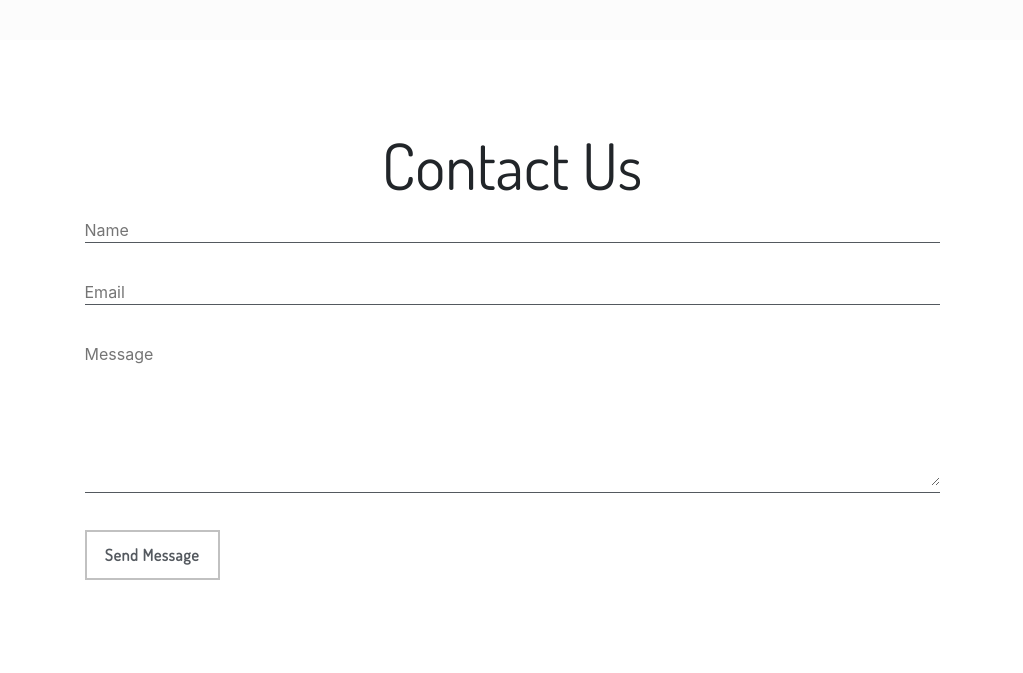
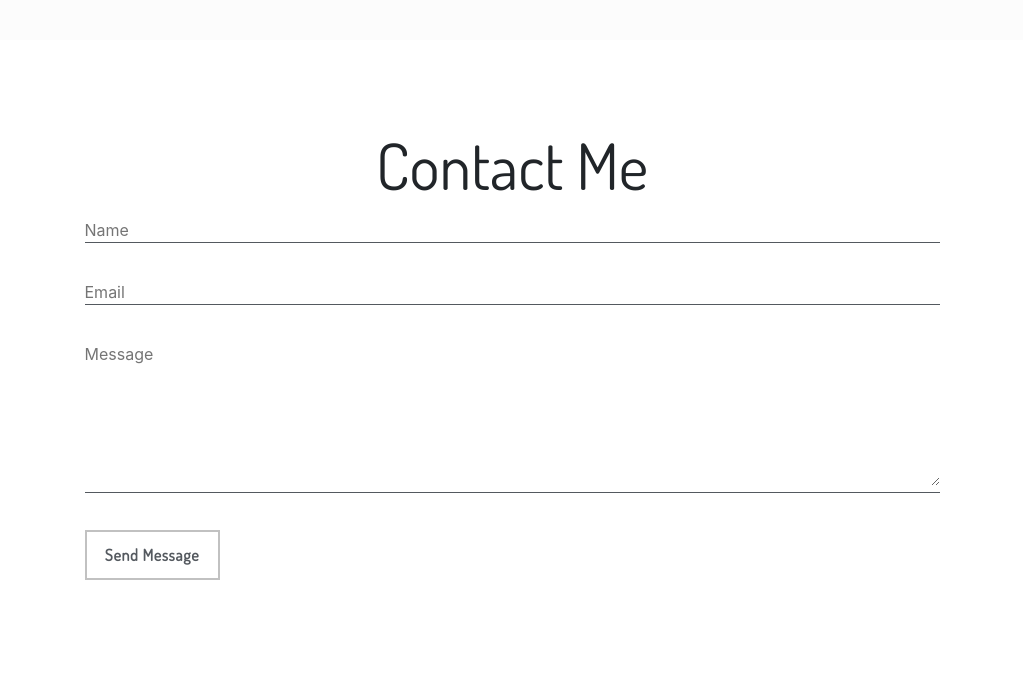
Before and after one commit to joshuastewart-durban/portfolio, a Gatsby site: page / in a window 1280 px wide. Shown: the part 960-1633 px from the top of the page, without its empty margins (128-1151 px from the left). Built offline with nearby package versions, Linux system fonts and the light colour scheme; Gatsby itself is replaced by a stand-in of ours.

Commit message:
Contact me text

```diff
--- a/src/pages/index.js
+++ b/src/pages/index.js
@@ -60,7 +60,7 @@ const IndexPage = () => (
     <Container>
       <Row>
         <Col className="contact-us">
-          <h2 className="text-center">Contact us</h2>
+          <h2 className="text-center">Contact Me</h2>
           <ContactForm />
         </Col>
       </Row>
```
